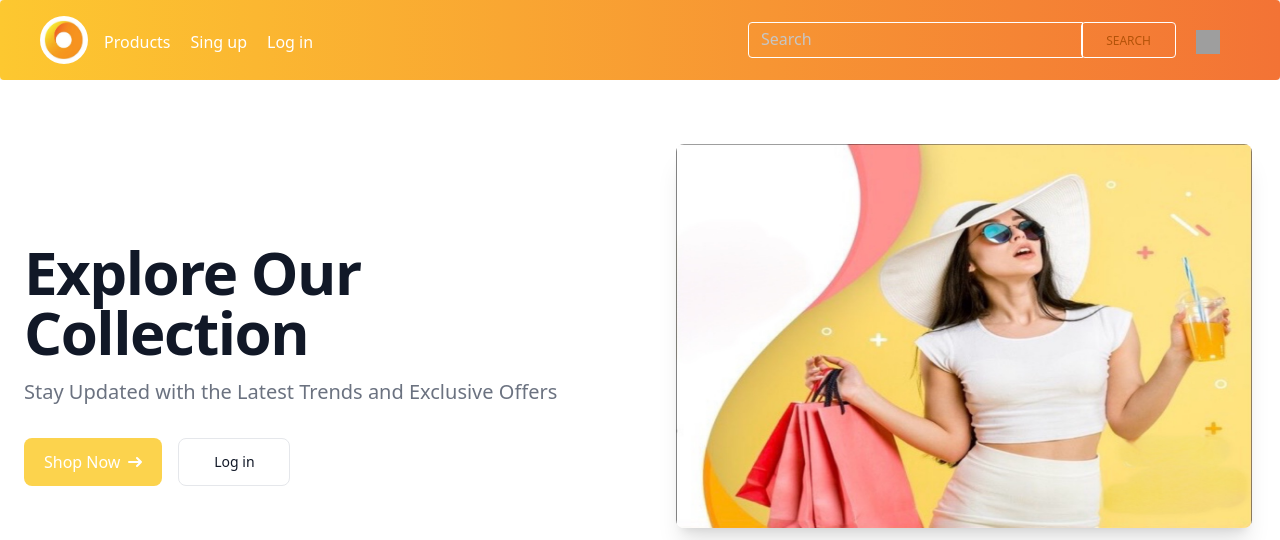
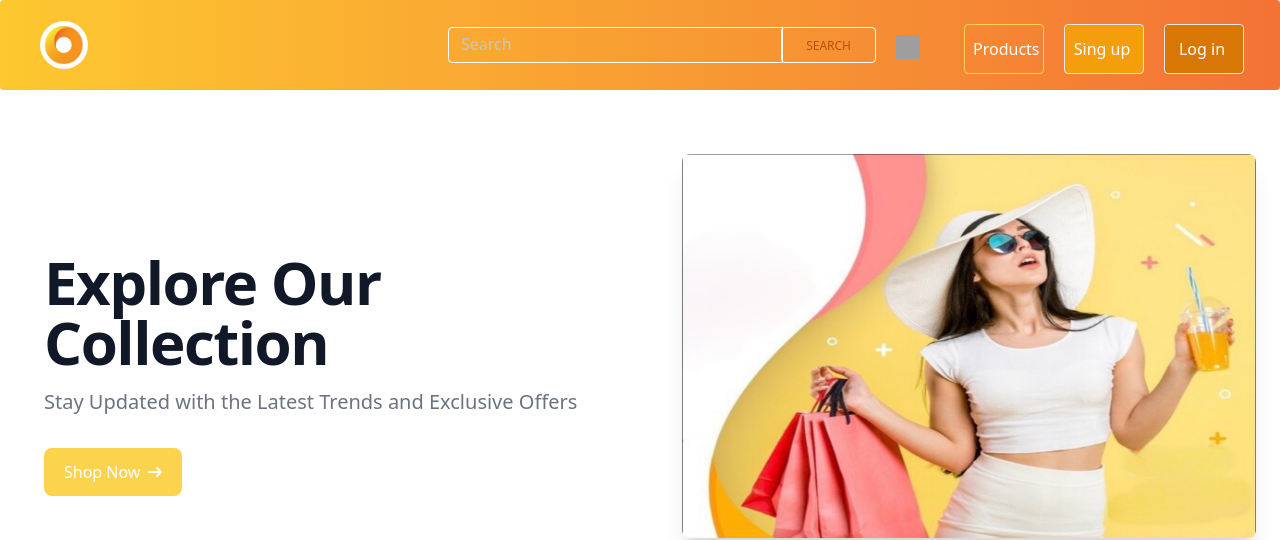
Before and after one commit to SARA3SAEED/store-redux, a React (Vite) app: page / in a window 1280 px wide. Shown: the top 540 px of the page. Built offline with nearby package versions, Linux system fonts and the light colour scheme; grey boxes are pictures that could not be loaded.

Commit message:
change nav & notfound page & header

```diff
--- a/src/components/Nav.jsx
+++ b/src/components/Nav.jsx
@@ -1,3 +1,4 @@
+
 import React, { useState } from 'react';
 import { useNavigate } from 'react-router-dom';
 import { Link } from 'react-router-dom';
@@ -62,87 +63,10 @@ export default function Nav() {
                 </button>
                 {/* Collapsible navbar container */}
                 <div
-                    className={`!visible mt-2 flex-grow basis-[100%] items-center
-                        lg:mt-0 lg:!flex lg:basis-auto ${isCollapsed ? 'block' : 'hidden'}`}
+                    className={`!visible mt-2  ml-4 lg:flex basis-[100%] items-center justify-end lg:mt-0 lg:basis-auto ${isCollapsed ? 'block' : 'hidden'}`}
                     id="navbarSupportedContent14"
                     data-twe-collapse-item="" >
-                    {/* Left links */}
-                    <ul
-                    className="list-style-none me-auto flex flex-col ps-0 lg:mt-1 lg:flex-row"
-                    data-twe-navbar-nav-ref="" >
-                    {/* Home link */}
-                    {/* <li
-                        className="my-4 ps-2 lg:my-0 lg:pe-1 lg:ps-2"
-                        data-twe-nav-item-ref="">
-                        <Link
-                        className="p-0 text-white transition duration-200 hover:text-black/80
-                        hover:ease-in-out focus:text-black/80 active:text-black/80
-                        motion-reduce:transition-none  lg:px-2"
-                        aria-current="page"
-                        to="/"
-                        data-twe-nav-link-ref="" >
-                        Home
-                        </Link>
-                    </li> */}
-                    <li
-                        className="mb-4 ps-2 lg:mb-0 lg:pe-1 lg:ps-0"
-                        data-twe-nav-item-ref="" >
-                        <Link
-                        className="p-0 text-white transition duration-200 hover:text-black/80
-                        hover:ease-in-out focus:text-black/80 active:text-black/80 motion-reduce:transition-none
-                        lg:px-2"
-                        aria-current="page"
-                        to="/products"
-                        data-twe-nav-link-ref="" >
-                        Products
-                        </Link>
-                    </li>
-
-                    {
-                    localStorage.getItem('id')==undefined?
-                    <>
-                    <li
-                        className="mb-4 ps-2 lg:mb-0 lg:pe-1 lg:ps-0"
-                        data-twe-nav-item-ref="" >
-                        <Link
-                        className="p-0 text-white transition duration-200 hover:text-black/80
-                        hover:ease-in-out focus:text-black/80 active:text-black/80
-                        motion-reduce:transition-none  lg:px-2"
-                        aria-current="page"
-                        to="/singup"
-                        data-twe-nav-link-ref="" >
-                        Sing up
-                        </Link>
-                    </li>
-                    {/* Link */}
-                    <li
-                        className="mb-4 ps-2 lg:mb-0 lg:pe-1 lg:ps-0"
-                        data-twe-nav-item-ref="" >
-                        <Link
-                        className="p-0 text-white transition duration-200 hover:text-black/80 hover:ease-in-out
-                        focus:text-black/80 active:text-black/80 motion-reduce:transition-none
-                        lg:px-2"
-                        to="/login"
-                        data-twe-nav-link-ref="" >
-                        Log in
-                        </Link>
-                    </li>
-                    </>:
-                    <li onClick={()=>document.getElementById('my_modal_1').showModal()}
-                    className="mb-4 ps-2 lg:mb-0 lg:pe-1 lg:ps-0"
-                    data-twe-nav-item-ref="" >
-                    <Link
-                    className="p-0 text-white transition duration-200 hover:text-black/80 hover:ease-in-out
-                    focus:text-black/80 active:text-black/80 motion-reduce:transition-none
-                    lg:px-2"
-                    // to="/login"
-                    data-twe-nav-link-ref="" >
-                    Logout
-                    </Link>
-                </li>}
-                    {/* Disabled link */}
-                    </ul>
-                    <div className="lg:w-[500px] lg:pe-2">
+                    <div className="lg:w-[500px] lg:pe-2 items-center">
                     <div className="relative flex w-full flex-wrap items-stretch">
                         <input
                         type="search"
@@ -173,14 +97,79 @@ export default function Nav() {
                         hover:ease-in-out focus:text-black/80 active:text-black/80 motion-reduce:transition-none
                         lg:px-2"
                         to="/cart" >
-                        <img
-                            className='mx-3 mt-2 w-6 h-6'
-                            src='https://img.icons8.com/?size=160&id=hqh6JRLqKxt0&format=png'/>
+                        <img className='mx-3 mt-2 w-6 h-6' src='https://img.icons8.com/?size=160&id=hqh6JRLqKxt0&format=png'/>
                         </Link>
                     </div>
                     </div>
+
+
+                    {/* Left links */}
+                    <ul
+                    className="list-style-none me-auto flex ps-0 lg:mt-1 lg:flex-row"
+                    data-twe-navbar-nav-ref="" >
+                    <li
+                        className="w-20 text-center border border-amber-300 p-3 mb-4 rounded lg:mx-1 ps-2 mr-1 mt-1 lg:ml-4 lg:mb-0 lg:pe-1 lg:ps-0"
+                        data-twe-nav-item-ref="" >
+                        <Link
+                        className="p-0 text-white transition duration-200 hover:text-black/80
+                        hover:ease-in-out focus:text-black/80 active:text-black/80 motion-reduce:transition-none
+                        lg:px-2"
+                        aria-current="page"
+                        to="/products"
+                        data-twe-nav-link-ref="" >
+                        Products
+                        </Link>
+                    </li>
+
+                    {
+                    localStorage.getItem('id')==undefined?
+                    <>
+                    <li
+                        className="w-20 text-center border bg-amber-500 p-3 mb-4 rounded lg:mx-1 ps-2 mr-1 mt-1 lg:ml-4  lg:mb-0 lg:pe-1 lg:ps-0"
+                        data-twe-nav-item-ref="" >
+                        <Link
+                        className="p-0 text-white transition duration-200 hover:text-black/80
+                        hover:ease-in-out focus:text-black/80 active:text-black/80
+                        motion-reduce:transition-none  lg:px-2"
+                        aria-current="page"
+                        to="/singup"
+                        data-twe-nav-link-ref="" >
+                        Sing up
+                        </Link>
+                    </li>
+                    {/* Link */}
+                    <li
+                        className="w-20 text-center border bg-amber-600 p-3 mb-4 rounded lg:mx-1 ps-2 mr-1 mt-1 lg:ml-4 lg:mb-0 lg:pe-1 lg:ps-0"
+                        data-twe-nav-item-ref="" >
+                        <Link
+                        className="p-0 text-white transition duration-200 hover:text-black/80 hover:ease-in-out
+                        focus:text-black/80 active:text-black/80 motion-reduce:transition-none
+                        lg:px-2"
+                        to="/login"
+                        data-twe-nav-link-ref="" >
+                        Log in
+                        </Link>
+                    </li>
+                    </>:
+                    <li onClick={()=>document.getElementById('my_modal_1').showModal()}
+                    className="btn bg-secondary hover:bg-white w-20 p-3 mb-4 rounded lg:mx-1 ps-2 mr-1 mt-1 lg:ml-4  lg:mb-0 lg:pe-1 lg:ps-0"
+                    data-twe-nav-item-ref="" >
+                    <Link
+                    className="p-0 text-white transition duration-200 hover:text-black/80 hover:ease-in-out
+                    focus:text-black/80 active:text-black/80 motion-reduce:transition-none
+                    lg:px-2"
+                    // to="/login"
+                    data-twe-nav-link-ref="" >
+                    Logout
+                    </Link>
+                </li>}
+                    {/* Disabled link */}
+                    </ul>
                 </div>
                 </div>
+
+
+
                 <dialog id="my_modal_1" className="modal">
                 <div className="modal-box">
                     <h3 className="font-bold text-lg">warning!</h3>
@@ -193,6 +182,10 @@ export default function Nav() {
                     </div>
                 </div>
                 </dialog>
+
+
+
+
             </nav>
     </>
   )
--- a/src/components/comLand/Header.jsx
+++ b/src/components/comLand/Header.jsx
@@ -5,7 +5,7 @@ import img from '../../assets/landpage.jpg';
 export default function Header() {
   return (
     <>
-  <section className="bg-white ">
+  <section className="bg-white ml-5">
   <div className=" px-6 mx-auto max-w-screen-xl lg:py-16 grid lg:grid-cols-2 gap-8 lg:gap-16">
     <div className="flex flex-col justify-center">
       <h1 className="mt-14 mb-4 text-4xl font-extrabold tracking-tight leading-none text-gray-900
@@ -39,15 +39,7 @@ export default function Header() {
             />
           </svg>
         </Link>
-        <Link
-          to="/login"
-          className="lg:w-28 py-3 lg:px-8 inline-flex justify-center items-center
-          sm:ms-4 text-sm font-medium text-gray-900 focus:outline-none
-          bg-white rounded-lg border border-gray-200 hover:bg-gray-100
-          hover:text-amber-300 focus:z-10 focus:ring-4 focus:ring-gray-100"
-        >
-          Log in
-        </Link>
+
       </div>
     </div>
     <div>
--- a/src/pages/Cart.jsx
+++ b/src/pages/Cart.jsx
@@ -1,5 +1,5 @@
 import React, { useState, useEffect } from "react";
-import { useParams, useNavigate } from "react-router-dom";
+import { useParams, useNavigate, Link } from "react-router-dom";
 import axios from "axios";
 import { toast, ToastContainer } from "react-toastify";
 // import { v4 as uuid } from 'uuid';
@@ -7,20 +7,16 @@ import "react-toastify/dist/ReactToastify.css";
 import Nav from "../components/Nav";
 
 export default function Cart() {
-  // use states
   const [product, setProduct] = useState([]);
   const [user, setUser] = useState({});
   const [isLoading, setIsLoading] = useState(true);
 
-  // other variles
 
-  // use effect
 
   useEffect(() => {
     getProductsAndUser();
   }, []);
 
-  // functions
   const getProductsAndUser = () => {
     axios
       .get(`https://665736bb9f970b3b36c86669.mockapi.io/reduxStore/${localStorage.getItem("id")}`)
@@ -69,31 +65,73 @@ export default function Cart() {
         <Nav />
       {user.cart.length==0?
        <h1>No items in the cart</h1>:
-          <div className="flex flex-col items-center m-auto">
-          <div className="grid grid-cols-4 w-full p-4 border">
-            <h1>product</h1>
-            <h1>price</h1>
-            <h1>quantity</h1>
-            <h1>total</h1>
+        <div className="w-full p-4 bg-white border border-gray-200 rounded shadow sm:p-8 dark:bg-gray-800 dark:border-gray-700">
+          <div className="flex items-center justify-between mb-4 ml-3">
+            <h2 className="text-xl font-bold leading-none text-gray-900 ">
+            Product Name </h2>
+            <h2 className="text-xl font-bold text-gray-900  hover:underline " >
+            Price </h2>
+            <h2 className="text-xl font-bold text-gray-900  hover:underline " >
+              Guantity </h2>
+            <h2 className="text-xl font-bold text-gray-900  hover:underline " >
+              Total</h2>
           </div>
+          <hr />
+
+
+
+
           {user.cart.map((item) => (
-            <div className="grid grid-cols-4 w-full p-4 border">
-              <div className="flex flex-row">
-                <img src={item.item.images[0]} alt={item.item.title} />
-                <h1>{item.item.title}</h1>
+                  <div key={item.id} className="flex items-center justify-between mb-4 ">
+                    <div className="flex w-40">
+                    <img
+                      className="w-12 h-12 rounded "
+                      src={item.item.images[0]}
+                    />
+                    <p className="ml-4  inline-flex items-center text-base font-semibold text-gray-900 dark:text-white">
+                    {item.item.title}
+                    </p>
+                    </div>
+                    <p className=" inline-flex items-center justify-center text-base font-semibold text-gray-900 dark:text-white">
+                    {item.item.price}
+                    </p>
+
+                    <div className="flex ">
+                    <button className="w-4 h-6 mt-2  lg:w-8 lg:h-8 border border-gray-300" onClick={()=> decreseQuantity(item.quantity , item )}>-</button>
+                    <p className="m-2 lg:mt-3 inline-flex items-center text-base font-semibold text-gray-900 dark:text-white">
+                    {item.quantity}
+                    </p>
+                    <button className="w-4 h-6 mt-2 lg:w-8 lg:h-8 border border-gray-300" onClick={()=> increaseQuantity(item.quantity , item )}>+</button>
                     </div>
 
-              <h1>{item.item.price}</h1>
 
-              <div className="flex flex-row gap-2 items-center">
-                <button className="w-14 btn" onClick={()=> decreseQuantity(item.quantity , item )}>-</button>
-                <h1>{item.quantity}</h1>
-                <button className="w-14 btn" onClick={()=> increaseQuantity(item.quantity , item )}>+</button>
+                    <p className="ml-2 inline-flex items-center text-base font-semibold text-gray-900 dark:text-white">
+                    {parseInt(item.quantity) * parseInt(item.item.price)}
+                    </p>
+
                   </div>
 
-              <h1>{parseInt(item.quantity) * parseInt(item.item.price)}</h1>
+                     ))}
+                  <hr />
+                  <div className="flex items-center justify-center m-3">
+                  <Link to="/pay">
+                  <button
+                            className="mb-3 inline-block w-44 lg:w-72 rounded px-6 pb-2 pt-2.5 text-xs
+                            font-medium uppercase leading-normal text-white shadow-dark-3 transition
+                            duration-150 ease-in-out hover:shadow-dark-2 focus:shadow-dark-2
+                            focus:outline-none focus:ring-0 active:shadow-dark-2"
+                            type="button"
+                            data-twe-ripple-init=""
+                            data-twe-ripple-color="light"
+                            style={{
+                              background:
+                                "linear-gradient(to right, #FDC830, #F37335)"
+                            }}
+                          >
+                            Check out
+                          </button>
+                          </Link>
                           </div>
-          ))}
           </div>}
       </div>
     )
--- a/src/pages/Login.jsx
+++ b/src/pages/Login.jsx
@@ -49,9 +49,9 @@ export default function Login() {
 
 
 
-      <section className="flex justify-center gradient-form h-screen bg-primary ">
+      <section className="flex justify-center gradient-form h-screen bg-base-100 ">
       <ToastContainer stacked />
-        <div className="container  h-full p-2">
+        <div className="container w-[85%]  h-full p-2">
           <div className="flex h-full flex-wrap items-center justify-center text-neutral-800 ">
             <div className="w-full">
               <div className="block rounded-lg bg-white shadow-lg ">
@@ -176,11 +176,8 @@ export default function Login() {
                         We are more than just a company
                       </h4>
                       <p className="text-sm">
-                        Lorem ipsum dolor sit amet, consectetur adipisicing elit, sed
-                        do eiusmod tempor incididunt ut labore et dolore magna aliqua.
-                        Ut enim ad minim veniam, quis nostrud exercitation ullamco
-                        laboris nisi ut aliquip ex ea commodo consequat.
-                      </p>
+                      Our store offers a wide variety of products from top brands at competitive prices.
+                      We are committed to ensuring you have a seamless shopping experience from start to finish.                      </p>
                     </div>
                   </div>
                 </div>
--- a/src/pages/NotFound.jsx
+++ b/src/pages/NotFound.jsx
@@ -3,7 +3,46 @@ import React from 'react'
 export default function NotFound() {
   return (
     <>
-
+      <div
+  key="1"
+  className="bg-gray-200 w-full px-16 md:px-0 h-screen flex items-center justify-center"
+>
+  <div className="bg-white border border-gray-200 flex flex-col items-center justify-center px-4 md:px-8 lg:px-24 py-8 rounded-lg shadow-2xl">
+    <p  className="text-6xl md:text-7xl lg:text-9xl font-bold tracking-wider text-gray-300">
+      404
+    </p>
+    <p className="bg-clip-text text-transparent bg-gradient-to-r from-yellow-400 to-orange-500 text-2xl md:text-3xl lg:text-5xl font-bold tracking-wider text-gray-500 mt-4">
+      Page Not Found
+    </p>
+    <p className="text-gray-500 mt-4 pb-4 border-b-2 text-center">
+      Sorry, the page you are looking for could not be found.
+    </p>
+    <a
+      className="flex items-center space-x-2 bg-blue-600 hover:bg-blue-700 text-gray-100 px-4 py-2 mt-6 rounded transition duration-150"
+      href="/"
+      style={{
+        background: "linear-gradient(to right, #FDC830, #F37335)",
+      }}
+      title="Return Home"
+    >
+      <svg
+        className="h-5 w-5"
+        fill="currentColor"
+        viewBox="0 0 20 20"
+        xmlns="http://www.w3.org/2000/svg"
+      >
+        <path
+          clipRule="evenodd"
+          d="M9.707 14.707a1 1 0 01-1.414 0l-4-4a1 1 0 010-1.414l4-4a1 1 0 011.414 1.414L7.414 9H15a1 1 0 110 2H7.414l2.293 2.293a1 1 0 010 1.414z"
+          fillRule="evenodd"
+        />
+      </svg>
+      <span>
+        Return Home
+      </span>
+    </a>
+  </div>
+</div>
     </>
   )
 }
--- a/src/pages/Singup.jsx
+++ b/src/pages/Singup.jsx
@@ -70,15 +70,11 @@ export default function Singup() {
 
   return (
     <>
-      {/* toast */}
-      {/* <input value={userName} onChange={(e) => setUserName(e.target.value)} placeholder='text' type="text" name="" id="" />
-      <input value={email} onChange={(e) => setEmail(e.target.value)} placeholder='email' type="email" name="" id="" />
-      <input value={password} onChange={(e) => setPassword(e.target.value)} placeholder='password' type="password" name="" id="" />
-      <button onClick={handelPost}>send  </button> */}
 
-      <section className="flex justify-center gradient-form h-screen bg-primary ">
+
+      <section className="flex justify-center gradient-form h-screen bg-base-100 ">
         <ToastContainer stacked />
-        <div className="container  h-full p-2">
+        <div className="container w-[85%]  h-full p-2">
           <div className="flex h-full flex-wrap items-center justify-center text-neutral-800 ">
             <div className="w-full">
               <div className="block rounded-lg bg-white shadow-lg ">
@@ -103,9 +99,9 @@ export default function Singup() {
                           <input
                             type="text"
                             className="peer block min-h-[auto] w-full rounded border-0 bg-transparent px-3
-                      py-[0.32rem] leading-[1.6] outline-none transition-all duration-200 ease-linear
-                      focus:placeholder:opacity-100 peer-focus:text-primary
-                      data-[twe-input-state-active]:placeholder:opacity-100 motion-reduce:transition-none "
+                            py-[0.32rem] leading-[1.6] outline-none transition-all duration-200 ease-linear
+                            focus:placeholder:opacity-100 peer-focus:text-primary
+                            data-[twe-input-state-active]:placeholder:opacity-100 motion-reduce:transition-none "
                             id="exampleFormControlInput1"
                             placeholder="Username"
                             value={userName}
@@ -233,11 +229,8 @@ export default function Singup() {
                         We are more than just a company
                       </h4>
                       <p className="text-sm">
-                        Lorem ipsum dolor sit amet, consectetur adipisicing
-                        elit, sed do eiusmod tempor incididunt ut labore et
-                        dolore magna aliqua. Ut enim ad minim veniam, quis
-                        nostrud exercitation ullamco laboris nisi ut aliquip ex
-                        ea commodo consequat.
+                      Our store offers a wide variety of products from top brands at competitive prices.
+                      We are committed to ensuring you have a seamless shopping experience from start to finish.
                       </p>
                     </div>
                   </div>
```
Lines whose indentation alone changed are shown as unchanged.
